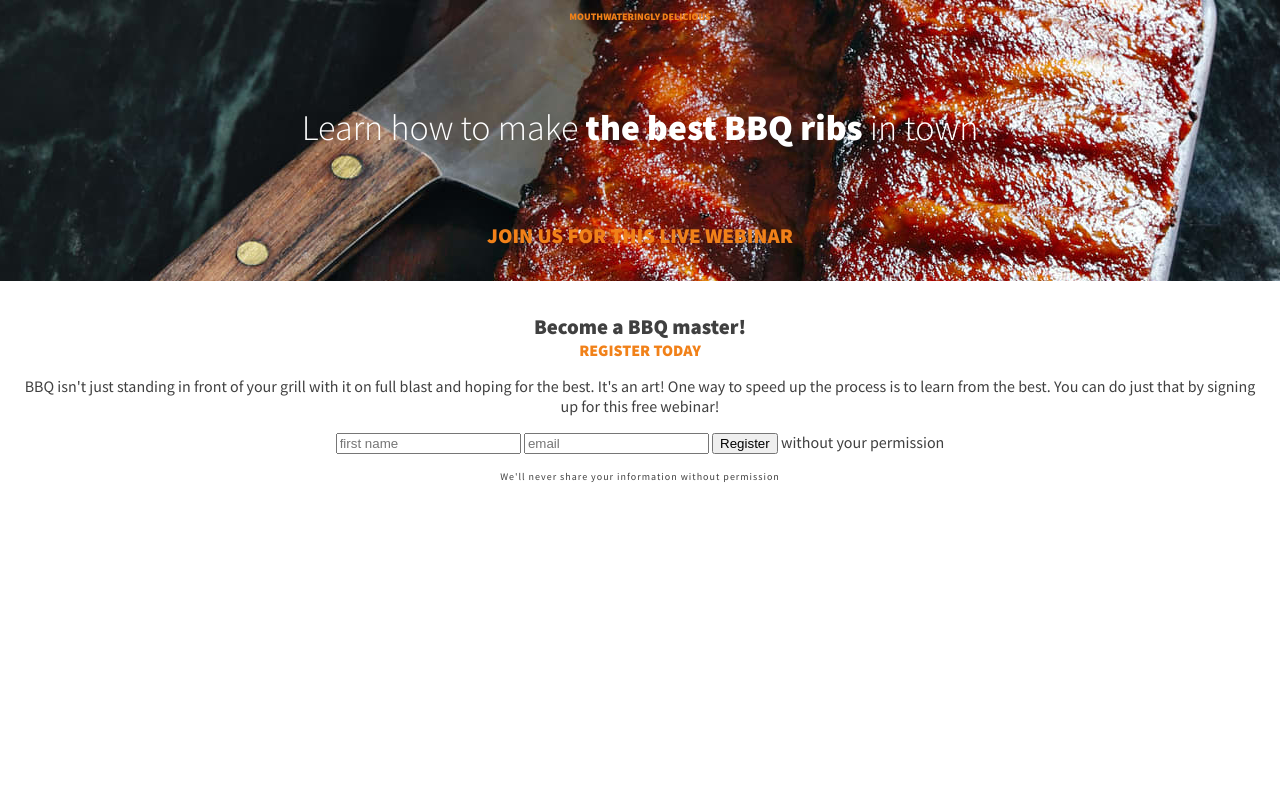
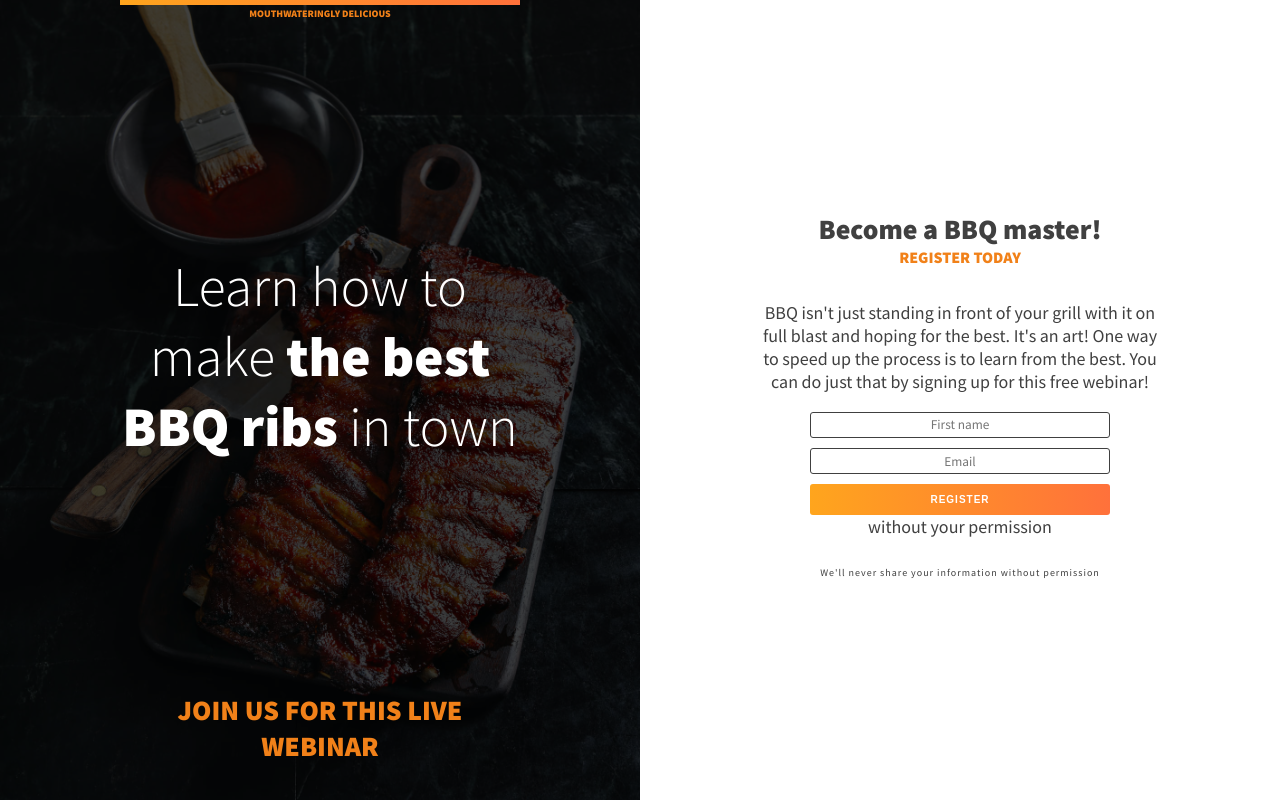
Before and after one commit to Danyvi/bbq-splash-page, a plain HTML site: page index.html in a window 1280 px wide. Drawn offline with Linux system fonts and the light colour scheme.

Commit message:
finished

```diff
--- a/css/style.css
+++ b/css/style.css
@@ -1,3 +1,7 @@
+* {
+	box-sizing: border-box;
+}
+
 body {
 	margin: 0;
 	font-family: 'Source Sans Pro', sans-serif;
@@ -12,7 +16,7 @@ h1 {
 	font-size: 2.25rem;
 	font-weight: 300;
 	color: #fff;
-	margin: 2em 0; /* margins in 'em' units are relative to the fontsize */
+	margin: 0; /* margins in 'em' units are relative to the fontsize */
 }
 
 /* +: adjacent sibling */
@@ -41,9 +45,13 @@ h2 + p {
 .top-text {
 	font-size: 0.625rem;
 	font-weight: 900;
+	margin: 0;
+	padding-top: 2px;
 	color: #f18119;
 	text-transform: uppercase;
 	order: -1;
+	border-top: 5px solid #f18119;
+	border-image: linear-gradient(to left, #ff713b, #ffa51d) 1;
 
 }
 
@@ -61,11 +69,12 @@ strong {
 .intro {
 	background-image: url("../images/dark-ribs.jpg");
 	background-color: #404040; /* allows the text to be read if background image doesn't load */
-	/* background-repeat: no-repeat; */
+	/* background-blend-mode: overlay; */
+	background-blend-mode: multiply;
+	background-size: cover;
+	background-repeat: no-repeat;
 	background-position: center;
 	padding: 0 .5em 2em;
-	display: flex;
-	flex-direction: column;
 }
 
 /* Main-Content section*/
@@ -73,3 +82,107 @@ strong {
 .main-content {
 	padding: 2em 1em;
 }
+
+.container {
+	max-width: 400px;
+	margin: 0 auto;
+}
+
+.container-intro {
+	display: flex;
+	flex-direction: column;
+	justify-content: space-between;
+	min-height: 50vh;
+	height: 100%;
+}
+
+.container-main-content {
+	display: flex;
+	flex-direction: column;
+	align-items: center;
+	/* justify-content: center; */
+}
+
+/* Form Styling */
+.email-collector {
+	/* border: 1px solid orange; */
+	width: 90%;
+	max-width: 300px;
+}
+
+input,
+.btn {
+	width: 100%;
+	border-radius: 3px;
+}
+
+input {
+	margin-bottom: 0.75em;
+	font-family: inherit;
+	text-align: center;
+	padding: .25em;
+	border: 1px solid #404040;
+	transform: scale(1);
+	transition: transform 250ms;
+}
+
+input:focus {
+	transform: scale(1.1);
+}
+
+.btn {
+	display: inline-block;
+	padding: 1em 1.5em;
+	font-size: 0.625rem;
+	text-transform: uppercase;
+	font-weight: bold;
+	letter-spacing: 1px;
+	border: 0;
+	cursor: pointer;
+}
+
+.btn-primary {
+	background-image: linear-gradient(to left, #ff713b, #ffa51d);
+	color: #fff;
+	transform: scale(1);
+	transition: transform 250ms;
+}
+
+.btn-primary:hover,
+.btn-primary:focus {
+	/* color: black; */
+	/* background-color: #f18119; */
+	transform: scale(1.1);
+}
+
+
+/* MEDIA QUERIES */
+
+@media (min-width: 520px) {
+	body {
+		font-size: 1.125rem;
+		display: flex;
+		/* flex-direction: row; */
+	}
+
+	h1 {
+		font-size: 3.5rem;
+	}
+
+	h1 + p,
+	h2 {
+		font-size: 1.75rem;
+	}
+
+	.intro,
+	.main-content {
+		width: 50%;
+		min-height: 100vh;
+	}
+
+	.main-content {
+		display: flex;
+		flex-direction: column;
+		justify-content: center;
+	}
+}
--- a/index.html
+++ b/index.html
@@ -8,24 +8,26 @@
 	<link href="./css/style.css" rel="stylesheet">
 </head>
 <body>
-	<!-- <div class="container"> -->
-		<div class="intro">
+	<div class="intro">
+		<div class="container container-intro">
 			<h1>Learn how to make <strong>the best BBQ ribs</strong> in town</h1>
 			<p>Join us for this live webinar</p>
 			<p class="top-text ">Mouthwateringly delicious</p>
 		</div>
-		<div class="main-content">
+	</div>
+	<div class="main-content">
+		<div class="container container-main-content">
 			<h2>Become a BBQ master!</h2>
 			<p>Register Today</p>
 			<p>BBQ isn't just standing in front of your grill with it on full blast and hoping for the best. It's an art! One way to speed up the process is to learn from the best. You can do just that by signing up for this free webinar!</p>
-			<form>
-				<input type="text" placeholder="first name">
-				<input type="text" placeholder="email">
-				<button>Register</button>
+			<form class="email-collector" action="#" method=POST>
+				<input type="text" placeholder="First name" required>
+				<input type="email" placeholder="Email" required>
+				<button class="btn btn-primary"type="submit">Register</button>
 				without your permission</p>
 			</form>
 			<p class="fine-print">We'll never share your information without permission</p>
 		</div>
-	<!-- </div> -->
+	</div>
 </body>
 </html>
```
